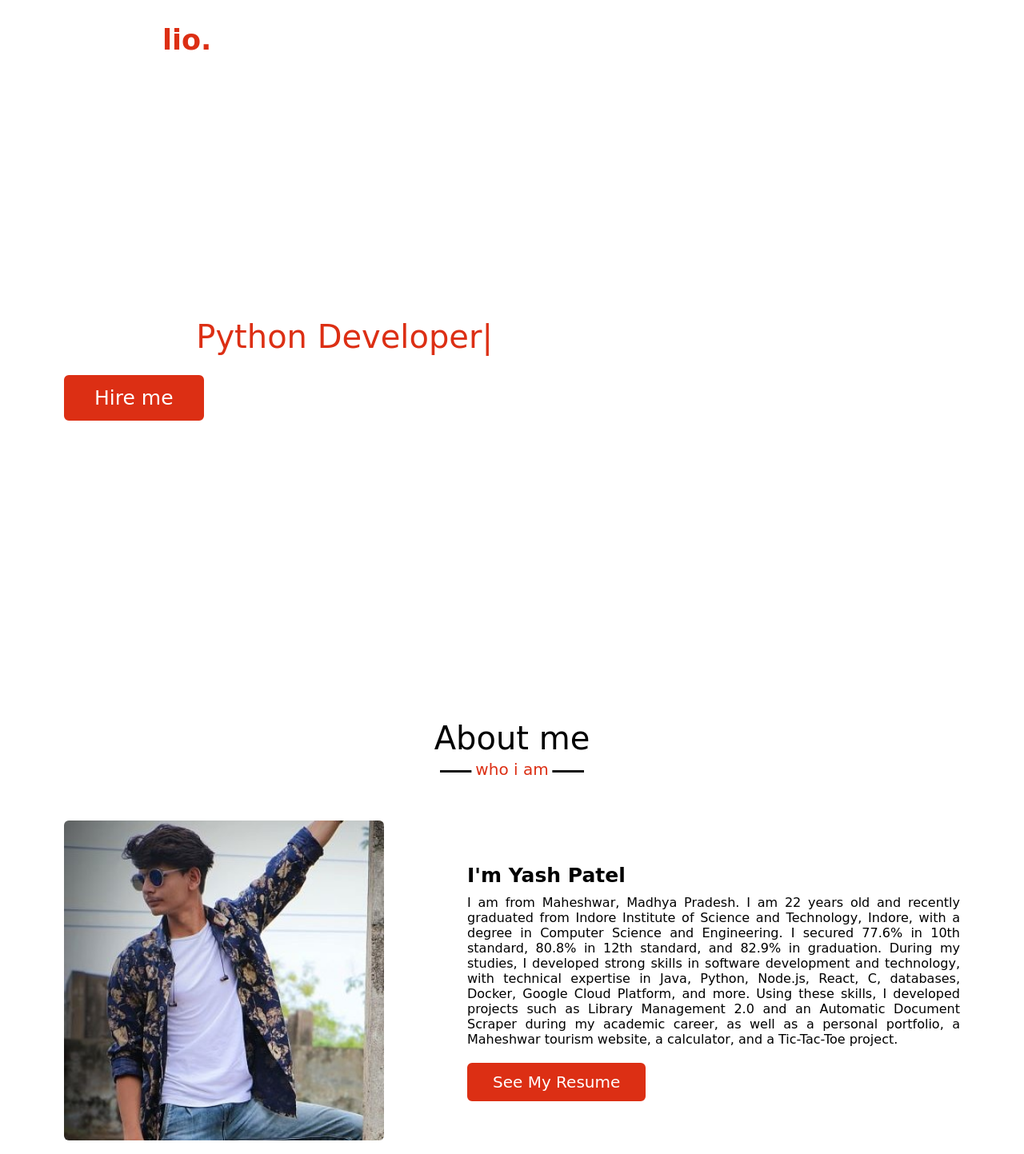
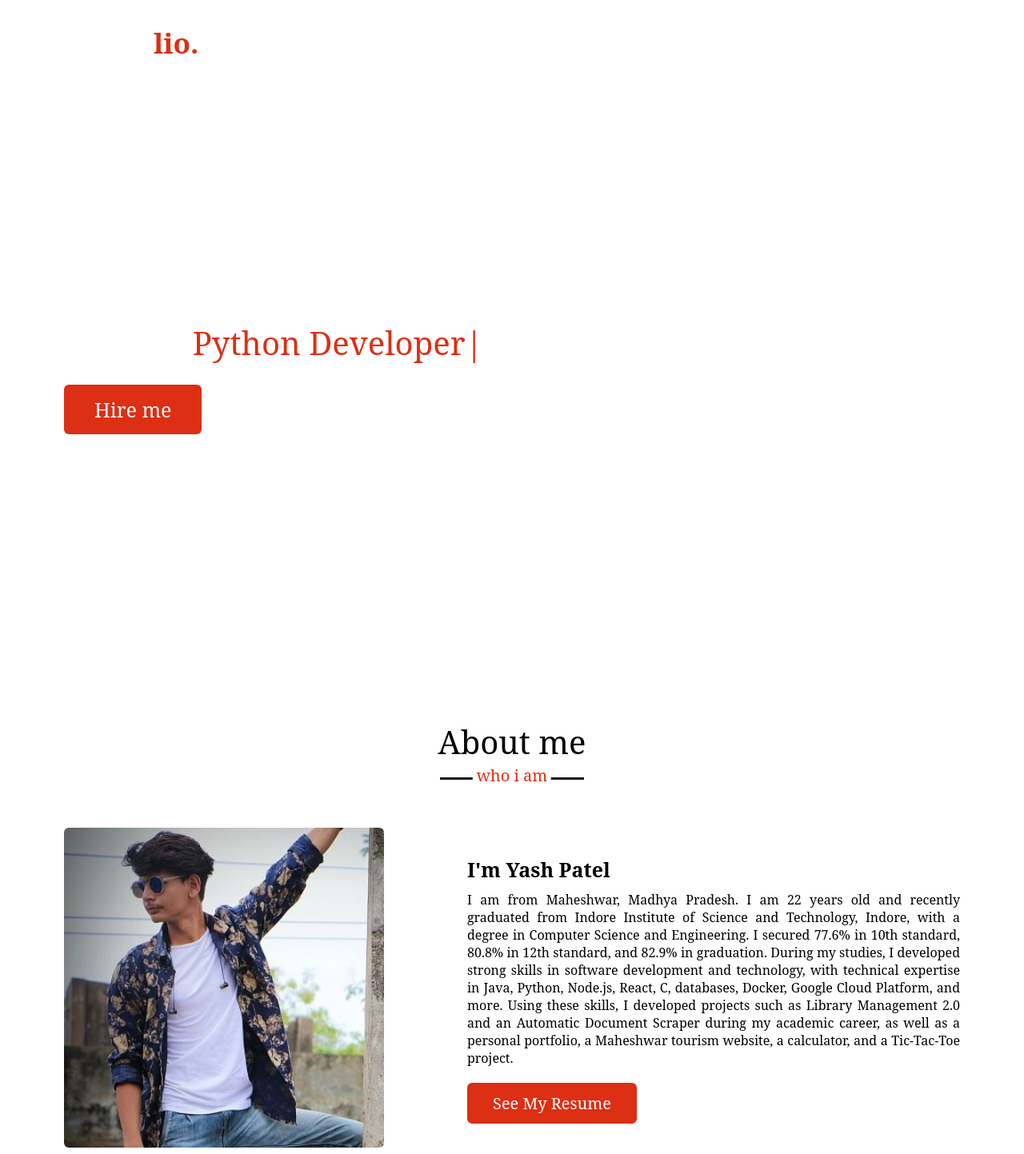
Before and after one commit to yashpatel000007/Portfolio, a plain HTML site: page index.html in a window 1280 px wide. Shown: the top 1443 px of the page at 80% size. Drawn offline with nearby package versions, Linux system fonts and the light colour scheme.

Commit message:
change font family

```diff
--- a/style.css
+++ b/style.css
@@ -36,7 +36,7 @@ section{
     margin: auto;
 }
 .about, .services, .skills, .teams, .contact, footer{
-    font-family: 'Finger Paint', cursive;
+    font-family: "Noto Serif", serif;
 
 }
 .about .about-content,
@@ -55,7 +55,7 @@ section .title{
     font-weight: 500;
     margin-bottom: 60px;
     padding-bottom: 20px;
-    font-family: 'Finger Paint', cursive;
+    font-family: "Noto Serif", serif;
 }
 section .title::before{
     content: "";
@@ -84,7 +84,7 @@ section .title::after{
     width: 100%;
     z-index: 999;
     padding: 30px 0;
-    font-family: 'Finger Paint', cursive;
+    font-family: "Noto Serif", serif;
     transition: all 0.3s ease;
 }
 .navbar.sticky{
@@ -172,7 +172,7 @@ section .title::after{
     min-height: 500px;
     background-size: cover;
     background-attachment: fixed;
-    font-family: 'Finger Paint', cursive;
+    font-family: "Noto Serif", serif;
 }
 .home .max-width{
   width: 100%;
@@ -461,7 +461,7 @@ section .title::after{
     outline: none;
     padding: 0 15px;
     font-size: 17px;
-    font-family: 'Finger Paint', cursive;
+    font-family: "Noto Serif", serif;
     transition: all 0.3s ease;
 }
 .contact .right form .field input:focus,
```
